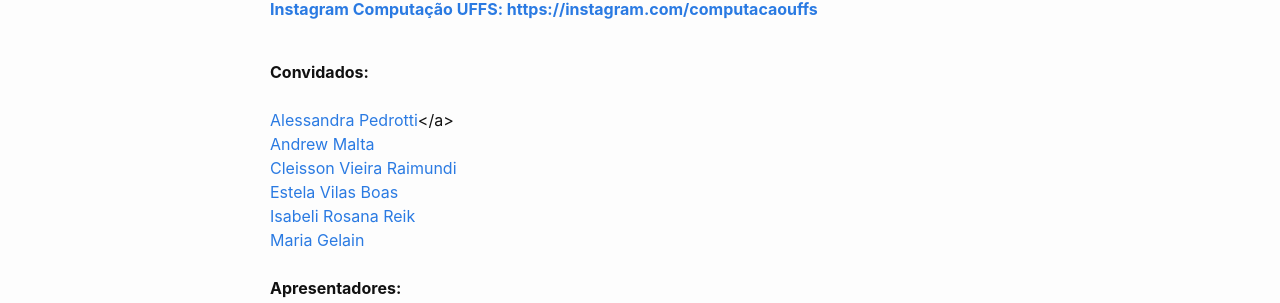
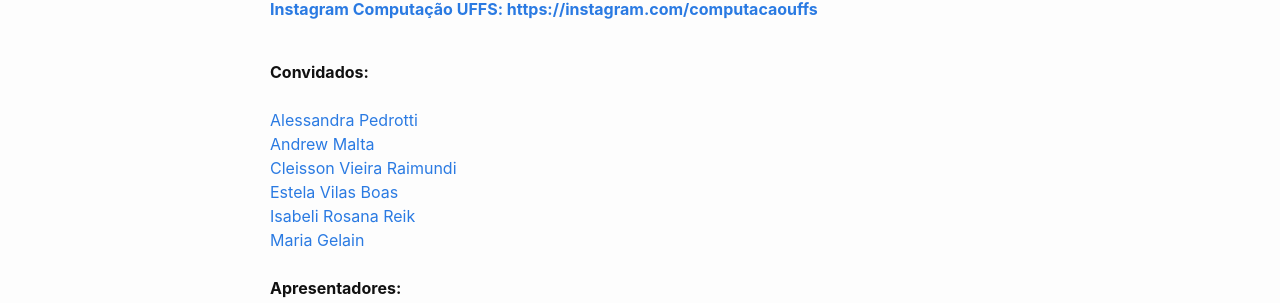
Before and after one commit to ccuffs/fronteiracast, a Jekyll site: the page built from site/_posts/fronteiracast/2020-05-20-12.md, in a window 1280 px wide. Shown: the part 729-1032 px from the top of the page. Built offline with Jekyll 4.4.1, drawn with Linux system fonts in a browser that asks for light colours.

Commit message:
Arrumando erro de html

```diff
--- a/site/_posts/fronteiracast/2020-05-20-12.md
+++ b/site/_posts/fronteiracast/2020-05-20-12.md
@@ -26,7 +26,7 @@ Pensando nesse momento atípico que nos encontramos, nós, da equipe FronteiraCa
 
 
 <b>Convidados:</b> <br><br>
-<a href="https://www.instagram.com/azarat_h">Alessandra Pedrotti</a></a> <br>
+<a href="https://www.instagram.com/azarat_h">Alessandra Pedrotti</a><br>
 <a href="https://www.instagram.com/andrew_malta">Andrew Malta</a><br>
 <a href="https://bit.ly/37U5J2s">Cleisson Vieira Raimundi</a><br>
 <a href="https://bit.ly/2NK7aaK">Estela Vilas Boas</a><br>
```
